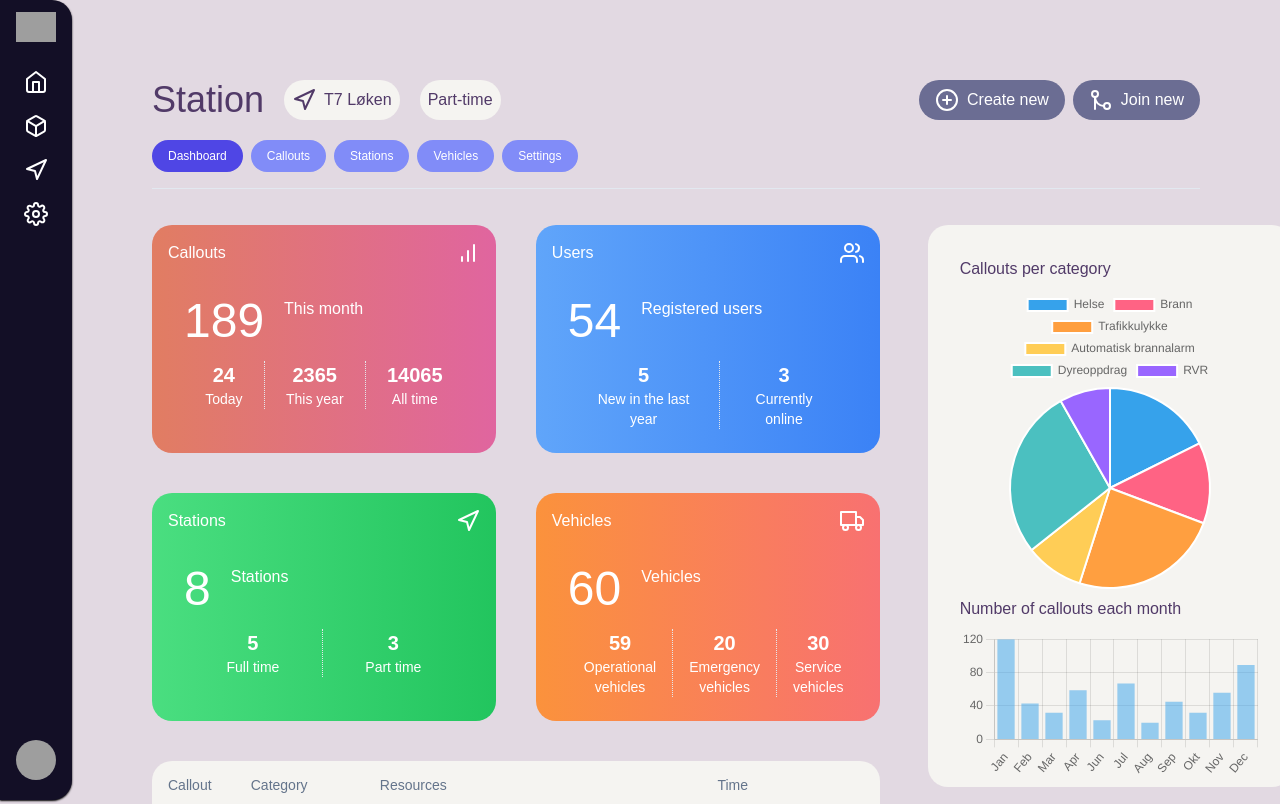
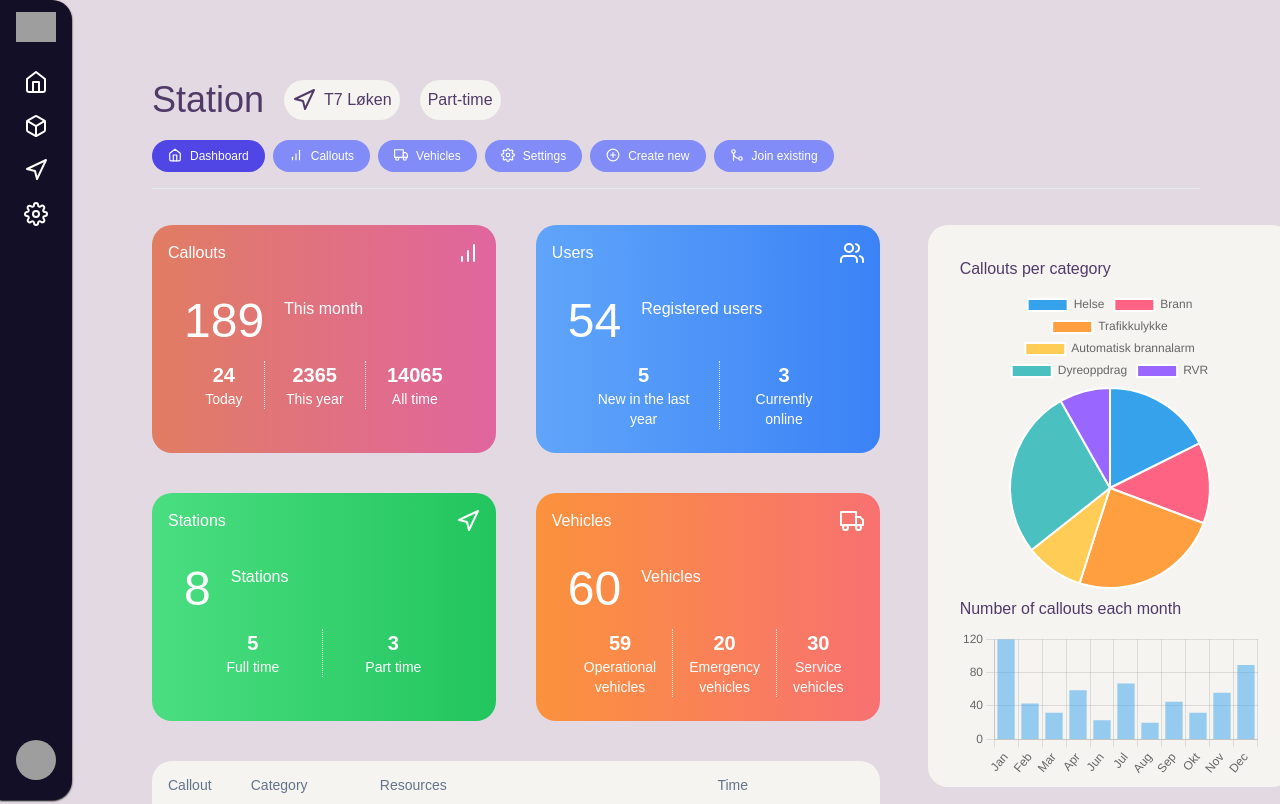
Before and after one commit to CynicalDuck/brannportal, a Next.js app: page /station in a window 1280 px wide. Shown: the top 804 px of the page. Built offline with nearby package versions, Linux system fonts and the light colour scheme; grey boxes are pictures that could not be loaded.

Commit message:
Better mobile control and responsiveness.

```diff
--- a/app/department/page.tsx
+++ b/app/department/page.tsx
@@ -8,9 +8,9 @@ import {
   Box,
   PlusCircle,
   BarChart,
-  Key,
+  Home,
   GitMerge,
-  FileText,
+  Settings as SettingsIcon,
   Users,
   Navigation,
   Truck,
@@ -82,24 +82,26 @@ export default function Department() {
             <div>NRBR</div>
           </div>
         </div>
-        <div className="lg:flex lg:justify-end lg:grow lg:gap-2">
-          <BasicButton state="default" className="">
-            <div className="">
-              <div className="flex flex-row gap-2">
-                <PlusCircle /> <div>Create new</div>
-              </div>
-            </div>
-          </BasicButton>
-          <BasicButton state="default" className="">
-            <div className="">
-              <div className="flex flex-row gap-2">
-                <GitMerge /> <div>Join new</div>
-              </div>
-            </div>
-          </BasicButton>
+        <div className="md:hidden">
+          <Select onValueChange={(e) => window.location.assign(e)}>
+            <SelectTrigger className="w-full mt-2">
+              <SelectValue placeholder="Menu" />
+            </SelectTrigger>
+            <SelectContent>
+              <SelectGroup>
+                <SelectLabel>Pages</SelectLabel>
+                <SelectItem value="/">Home</SelectItem>
+                <SelectItem value="department" disabled>
+                  Department
+                </SelectItem>
+                <SelectItem value="station">Station</SelectItem>
+                <SelectItem value="settings">Settings</SelectItem>
+              </SelectGroup>
+            </SelectContent>
+          </Select>
         </div>
       </div>
-      <div className="md:flex md:flex-row md:gap-2 md:mt-5 hidden md:block text-xs">
+      <div className="flex flex-row gap-2 mt-5 text-xs">
         <BasicButton
           state="default"
           className={active === "Dashboard" ? "bg-indigo-600" : "bg-indigo-400"}
@@ -107,7 +109,8 @@ export default function Department() {
         >
           <div className="">
             <div className="flex flex-row gap-2">
-              <div>Dashboard</div>
+              <Home size={14} />
+              <div className="hidden md:block">Dashboard</div>
             </div>
           </div>
         </BasicButton>
@@ -118,7 +121,8 @@ export default function Department() {
         >
           <div className="">
             <div className="flex flex-row gap-2">
-              <div>Callouts</div>
+              <BarChart size={14} />
+              <div className="hidden md:block">Callouts</div>
             </div>
           </div>
         </BasicButton>
@@ -129,7 +133,8 @@ export default function Department() {
         >
           <div className="">
             <div className="flex flex-row gap-2">
-              <div>Stations</div>
+              <Navigation size={14} />
+              <div className="hidden md:block">Stations</div>
             </div>
           </div>
         </BasicButton>
@@ -140,7 +145,8 @@ export default function Department() {
         >
           <div className="">
             <div className="flex flex-row gap-2">
-              <div>Vehicles</div>
+              <Truck size={14} />
+              <div className="hidden md:block">Vehicles</div>
             </div>
           </div>
         </BasicButton>
@@ -151,7 +157,32 @@ export default function Department() {
         >
           <div className="">
             <div className="flex flex-row gap-2">
-              <div>Settings</div>
+              <SettingsIcon size={14} />
+              <div className="hidden md:block">Settings</div>
+            </div>
+          </div>
+        </BasicButton>
+        <BasicButton
+          state="default"
+          className={active === "Create" ? "bg-indigo-600" : "bg-indigo-400"}
+          onClick={() => setActive("Create")}
+        >
+          <div className="">
+            <div className="flex flex-row gap-2">
+              <PlusCircle size={14} />
+              <div className="hidden md:block">Create new</div>
+            </div>
+          </div>
+        </BasicButton>
+        <BasicButton
+          state="default"
+          className={active === "Join" ? "bg-indigo-600" : "bg-indigo-400"}
+          onClick={() => setActive("Join")}
+        >
+          <div className="">
+            <div className="flex flex-row gap-2">
+              <GitMerge size={14} />
+              <div className="hidden md:block">Join existing</div>
             </div>
           </div>
         </BasicButton>
--- a/app/page.tsx
+++ b/app/page.tsx
@@ -9,6 +9,15 @@ import FeaturedCard from "../components/Cards/FeaturedCard";
 import { Separator } from "@/components/ui/separator";
 import BasicButton from "@/components/Buttons/BasicButton";
 import TableCallout from "@/components/Tables/TableCallout";
+import {
+  Select,
+  SelectContent,
+  SelectGroup,
+  SelectItem,
+  SelectLabel,
+  SelectTrigger,
+  SelectValue,
+} from "@/components/ui/select";
 
 // Import Icons
 import {
@@ -16,7 +25,7 @@ import {
   Truck,
   Users,
   Navigation,
-  Settings,
+  Home as HomeIcon,
   User,
 } from "react-feather";
 
@@ -27,7 +36,7 @@ export default function Home() {
 
   return (
     <main className="w-full">
-      <div className="container mx-auto">
+      <div className="">
         <div className="flex flex-col lg:flex-row lg:gap-10 gap-2">
           <div className="text-primary text-4xl hidden lg:block">Dashboard</div>
           <div className="bg-accent7 rounded-full py-2 px-2 text-primary">
@@ -37,13 +46,24 @@ export default function Home() {
             </div>
           </div>
           <div className="lg:flex lg:justify-end lg:grow lg:gap-2">
-            <BasicButton state="default" className="">
-              <div className="">
-                <div className="flex flex-row gap-2">
-                  <Settings /> <div>Profile settings</div>
-                </div>
-              </div>
-            </BasicButton>
+            <div className="md:hidden">
+              <Select onValueChange={(e) => window.location.assign(e)}>
+                <SelectTrigger className="w-full">
+                  <SelectValue placeholder="Menu" />
+                </SelectTrigger>
+                <SelectContent>
+                  <SelectGroup>
+                    <SelectLabel>Pages</SelectLabel>
+                    <SelectItem value="home" disabled>
+                      Home
+                    </SelectItem>
+                    <SelectItem value="department">Department</SelectItem>
+                    <SelectItem value="station">Station</SelectItem>
+                    <SelectItem value="settings">Settings</SelectItem>
+                  </SelectGroup>
+                </SelectContent>
+              </Select>
+            </div>
           </div>
         </div>
         <div className="flex flex-row gap-2 mt-5 text-xs">
@@ -54,8 +74,11 @@ export default function Home() {
             }
             onClick={() => setActive("Dashboard")}
           >
-            <div className="flex flex-row gap-2">
-              <div>Dashboard</div>
+            <div className="">
+              <div className="flex flex-row gap-2">
+                <HomeIcon size={14} />
+                <div className="hidden md:block">Dashboard</div>
+              </div>
             </div>
           </BasicButton>
         </div>
--- a/app/station/page.tsx
+++ b/app/station/page.tsx
@@ -5,12 +5,11 @@ import React, { useState } from "react";
 
 // Import icons
 import {
-  Box,
+  Home,
   PlusCircle,
   BarChart,
-  Key,
+  Settings as SettingsIcon,
   GitMerge,
-  FileText,
   Users,
   Navigation,
   Truck,
@@ -80,29 +79,31 @@ export default function Station() {
             <div>T7 Løken</div>
           </div>
         </div>
-        <div className="bg-accent7 rounded-full py-2 px-2 text-primary">
+        <div className="bg-accent7 rounded-full py-2 px-2 text-primary hidden md:block">
           <div className="flex flex-row gap-2">
             <div>Part-time</div>
           </div>
         </div>
-        <div className="lg:flex lg:justify-end lg:grow lg:gap-2">
-          <BasicButton state="default" className="">
-            <div className="">
-              <div className="flex flex-row gap-2">
-                <PlusCircle /> <div>Create new</div>
-              </div>
-            </div>
-          </BasicButton>
-          <BasicButton state="default" className="">
-            <div className="">
-              <div className="flex flex-row gap-2">
-                <GitMerge /> <div>Join new</div>
-              </div>
-            </div>
-          </BasicButton>
+        <div className="md:hidden">
+          <Select onValueChange={(e) => window.location.assign(e)}>
+            <SelectTrigger className="w-full mt-2">
+              <SelectValue placeholder="Menu" />
+            </SelectTrigger>
+            <SelectContent>
+              <SelectGroup>
+                <SelectLabel>Pages</SelectLabel>
+                <SelectItem value="/">Home</SelectItem>
+                <SelectItem value="department">Department</SelectItem>
+                <SelectItem value="station" disabled>
+                  Station
+                </SelectItem>
+                <SelectItem value="settings">Settings</SelectItem>
+              </SelectGroup>
+            </SelectContent>
+          </Select>
         </div>
       </div>
-      <div className="md:flex md:flex-row md:gap-2 md:mt-5 hidden md:block text-xs">
+      <div className="flex flex-row gap-2 mt-5 text-xs">
         <BasicButton
           state="default"
           className={active === "Dashboard" ? "bg-indigo-600" : "bg-indigo-400"}
@@ -110,7 +111,8 @@ export default function Station() {
         >
           <div className="">
             <div className="flex flex-row gap-2">
-              <div>Dashboard</div>
+              <Home size={14} />
+              <div className="hidden md:block">Dashboard</div>
             </div>
           </div>
         </BasicButton>
@@ -121,18 +123,8 @@ export default function Station() {
         >
           <div className="">
             <div className="flex flex-row gap-2">
-              <div>Callouts</div>
-            </div>
-          </div>
-        </BasicButton>
-        <BasicButton
-          state="default"
-          className={active === "Stations" ? "bg-indigo-600" : "bg-indigo-400"}
-          onClick={() => setActive("Stations")}
-        >
-          <div className="">
-            <div className="flex flex-row gap-2">
-              <div>Stations</div>
+              <BarChart size={14} />
+              <div className="hidden md:block">Callouts</div>
             </div>
           </div>
         </BasicButton>
@@ -143,7 +135,8 @@ export default function Station() {
         >
           <div className="">
             <div className="flex flex-row gap-2">
-              <div>Vehicles</div>
+              <Truck size={14} />
+              <div className="hidden md:block">Vehicles</div>
             </div>
           </div>
         </BasicButton>
@@ -154,7 +147,32 @@ export default function Station() {
         >
           <div className="">
             <div className="flex flex-row gap-2">
-              <div>Settings</div>
+              <SettingsIcon size={14} />
+              <div className="hidden md:block">Settings</div>
+            </div>
+          </div>
+        </BasicButton>
+        <BasicButton
+          state="default"
+          className={active === "Create" ? "bg-indigo-600" : "bg-indigo-400"}
+          onClick={() => setActive("Create")}
+        >
+          <div className="">
+            <div className="flex flex-row gap-2">
+              <PlusCircle size={14} />
+              <div className="hidden md:block">Create new</div>
+            </div>
+          </div>
+        </BasicButton>
+        <BasicButton
+          state="default"
+          className={active === "Join" ? "bg-indigo-600" : "bg-indigo-400"}
+          onClick={() => setActive("Join")}
+        >
+          <div className="">
+            <div className="flex flex-row gap-2">
+              <GitMerge size={14} />
+              <div className="hidden md:block">Join existing</div>
             </div>
           </div>
         </BasicButton>
```
